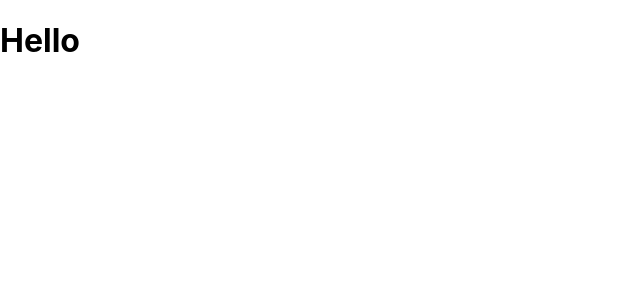
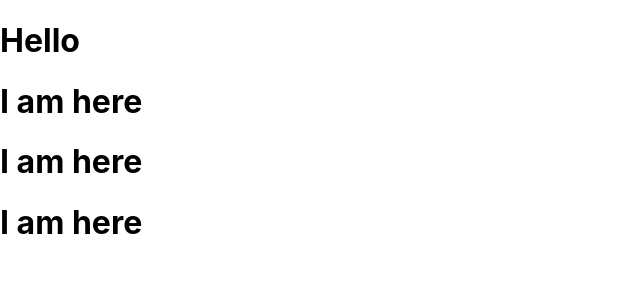
Before and after one commit to lemalm51/Netflix-project, a React (Create React App) app in the folder netflix-web/: page / in a window 1280 px wide. Shown: the top 300 px of the page, without its empty margins (0-640 px from the left). Built offline with nearby package versions, Linux system fonts and the light colour scheme.

Commit message:
fourth=commit

```diff
--- a/netflix-web/src/App.js
+++ b/netflix-web/src/App.js
@@ -6,6 +6,12 @@ function App() {
 
 
       <h1>Hello</h1>
+      <h1>I am here</h1>
+      <h1>I am here</h1>
+      <h1>I am here</h1>
+
+
+
     </div>
   );
 }
```
